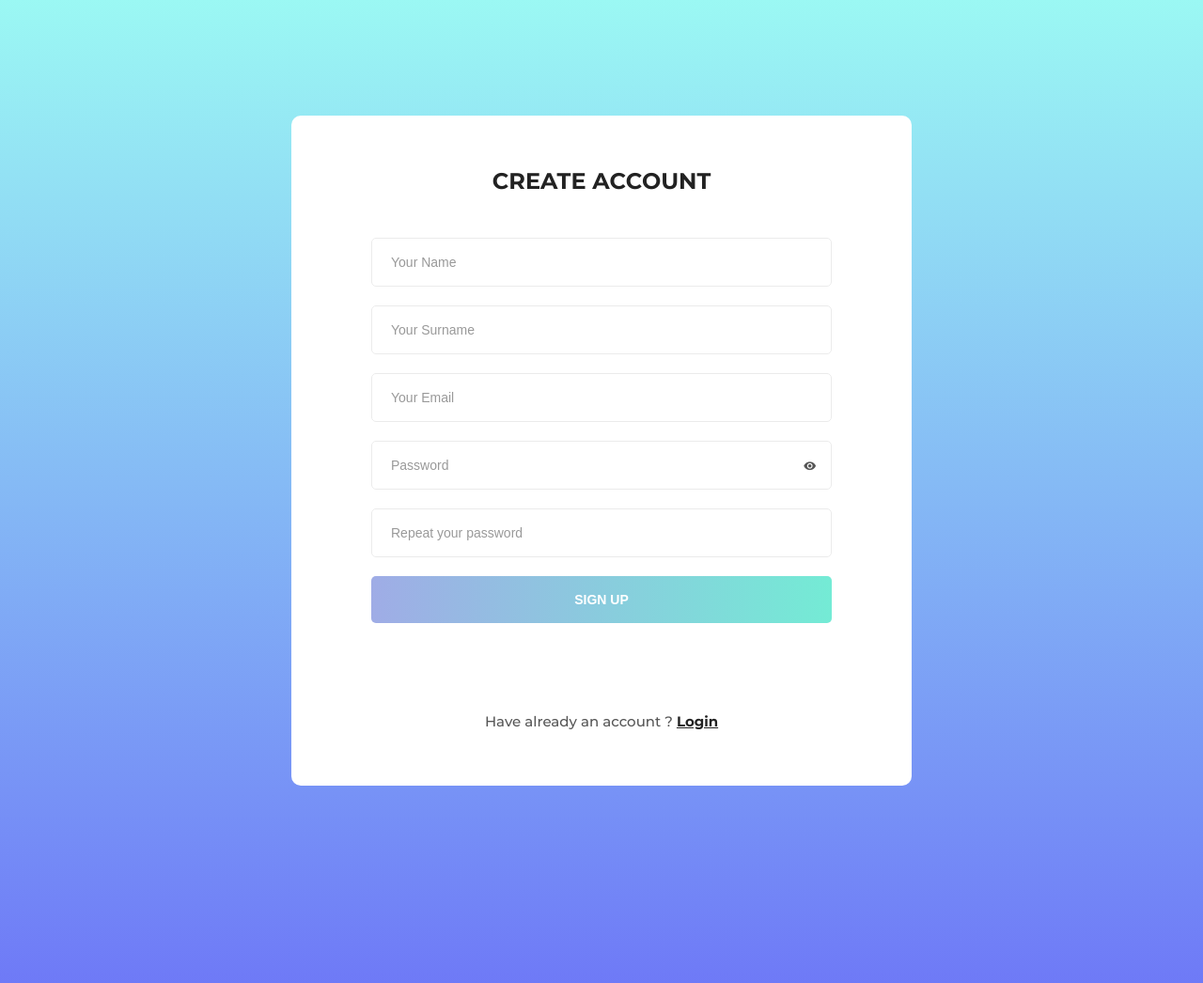
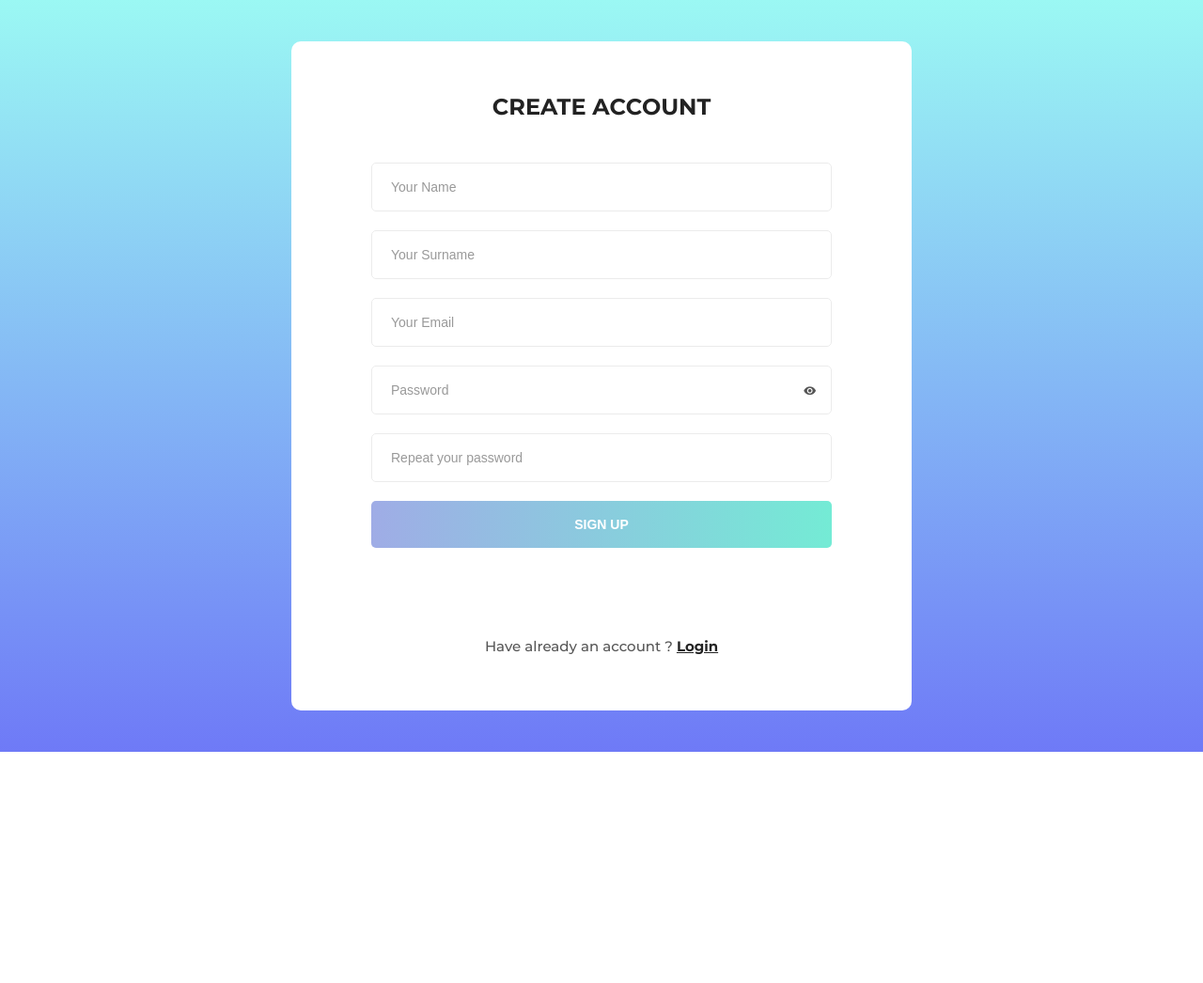
Before and after one commit to J03Y004/register, a PHP site: page /signup.html in a window 1280 px wide. Shown: the whole page at 94% size. After the commit the page ends 800 px from the top, so only its background shows below. Run offline with PHP 8.4, Linux system fonts and the light colour scheme; some libraries are stand-ins or nearby versions.

Commit message:
updated css centering handlings

```diff
--- a/css/style.css
+++ b/css/style.css
@@ -175,6 +175,9 @@ h2 {
 
 body {
     min-height: 100vh;
+    max-height: 100vh;
+    margin: 0;
+    padding: 0;
     font-size: 14px;
     line-height: 1.8;
     color: #222;
@@ -192,7 +195,6 @@ body {
     -o-background-size: cover;
     -ms-background-size: cover;
     background-position: center center;
-    padding: 115px 0;
 }
 
 .container {
@@ -236,6 +238,14 @@ body {
     -webkit-transform: translate(-50%, -50%);
     -o-transform: translate(-50%, -50%);
     -ms-transform: translate(-50%, -50%);
+}
+
+.signup{
+    height: 100vh;
+    display: flex;
+    flex-direction: column;
+    justify-content: center;
+    align-items: center;
 }
 
 .signup-content {
```
